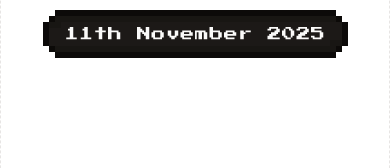
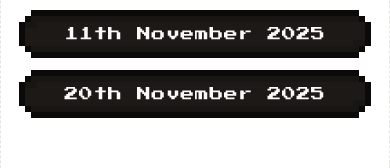
Before and after one commit to TheOrcDev/orcdev-project-review, a Next.js app: page /livestreams in a window 390 px wide. Shown: the part 360-528 px from the top of the page. Built offline with nearby package versions, Linux system fonts and the light colour scheme.

Commit message:
feat(livestreams): add new livestream event for November 20, 2025, and enhance button responsiveness

```diff
--- a/app/livestreams/page.tsx
+++ b/app/livestreams/page.tsx
@@ -9,6 +9,10 @@ const livestreams = [
   {
     date: "11th November 2025",
     url: "https://www.youtube.com/watch?v=EG45hfpIAoc",
+  },
+  {
+    date: "20th November 2025",
+    url: "https://www.youtube.com/live/qpWkvlYjqvE",
   },
 ];
 
@@ -28,13 +32,13 @@ export default function Livestreams() {
       <div className="mt-5 grid grid-cols-1 gap-6 lg:grid-cols-2">
         {livestreams.map((livestream) => (
           <Link
-            className="text-center font-bold text-primary underline md:text-xl"
+            className="w-full text-center font-bold text-primary underline md:text-xl"
             href={livestream.url}
             key={livestream.date}
             rel="noopener noreferrer"
             target="_blank"
           >
-            <Button>{livestream.date}</Button>
+            <Button className="w-full">{livestream.date}</Button>
           </Link>
         ))}
       </div>
```
